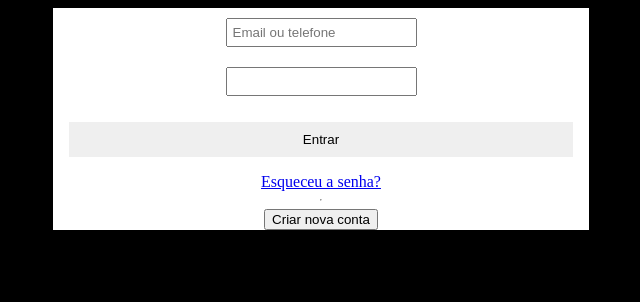
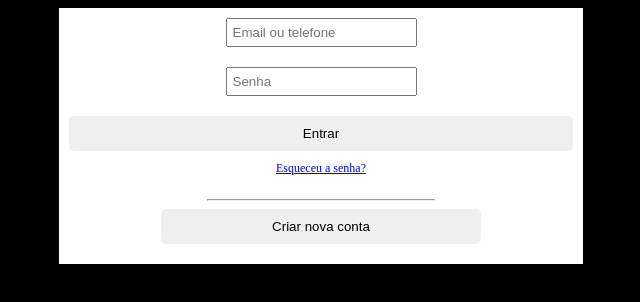
Before and after one commit to makeurilima/login-facebook, a plain HTML site: page assets/index.html in a window 1280 px wide. Shown: the whole page, without its empty margins (319-959 px from the left). Drawn offline with Linux system fonts and the light colour scheme.

Commit message:
Addicting containts in CSS

```diff
--- a/assets/index.html
+++ b/assets/index.html
@@ -8,7 +8,7 @@
 <body>
     <div class="container">
         <input type="text" id="email-login" name="email-login" placeholder="Email ou telefone">
-        <input type="password" id="password-login" name="password-login">
+        <input type="password" id="password-login" name="password-login" placeholder="Senha">
         <button type="submit" class="btn-login">Entrar</button>
         <a href="https://www.facebook.com/recover/initiate" class="link-recover" target="_blank">
         Esqueceu a senha?
--- a/assets/styles.css
+++ b/assets/styles.css
@@ -20,5 +20,22 @@ body{
     border:none;
     height:35px;
     width:63vh;
-    margin:16px;
+    margin:10px;
+    border-radius:5px;
+
 }
+.btn-new-account{
+    margin-bottom:20px;
+    border:none;
+    height:35px;
+    width:40vh;
+    border-radius:5px;
+}
+.link-recover{
+    border:none;
+    height:30px;
+    font-size:12px
+}
+.divider-container{
+    width:226px;
+}
```
